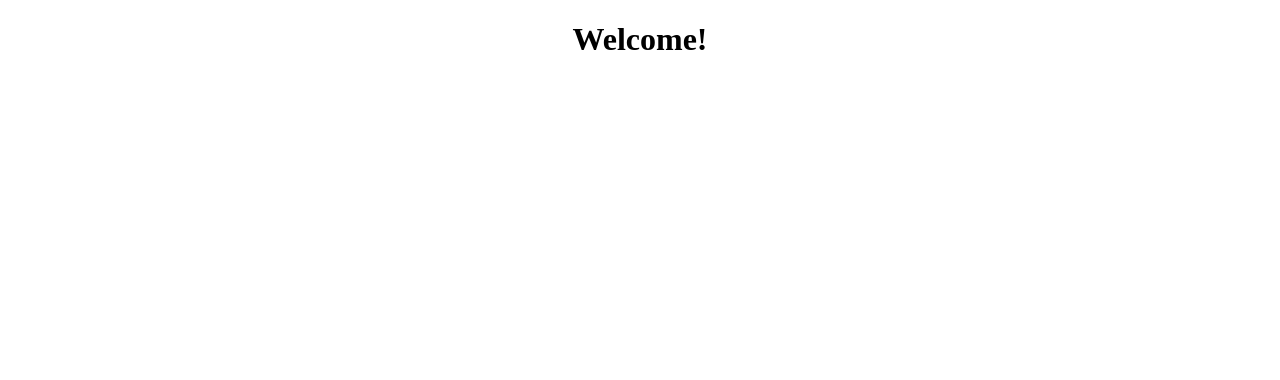
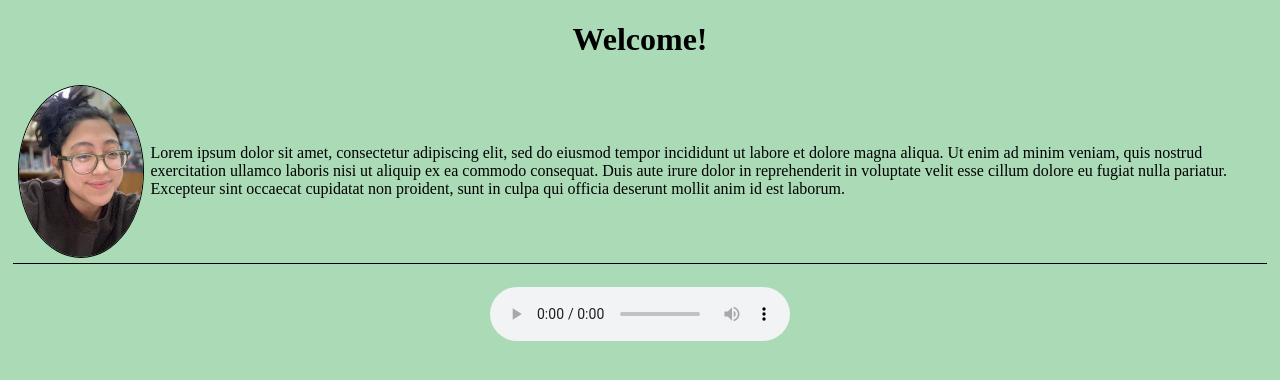
Before and after one commit to marliemarls/SBA316, a plain HTML site: page index.html in a window 1280 px wide. Drawn offline with Linux system fonts and the light colour scheme.

Commit message:
implemented a photo, ipsum lorem bio, and a music player

```diff
--- a/index.html
+++ b/index.html
@@ -8,7 +8,17 @@
 </head>
 <body>
     <h1></h1>
-
+    <div id="blog-div">
+        <img src="./images/Image.jpg" class="blog-pic"/>
+        <p id="blog-paragraph"></p>
+    </div>
+    <br>
+    <div id="music-div">
+        <audio controls>
+            <source src="./audio/src_components_audio_goodbye.mp3" type="audio/mp3">
+        </audio>
+    </div>
+    <div id="links-div"></div>
     <script src="script.js"></script>
 </body>
 </html>
--- a/script.js
+++ b/script.js
@@ -5,8 +5,19 @@ newHeader.addEventListener("click", (event)=>{
     newHeader.style.color = "cornflowerblue";
 });
 
+const blogDiv = document.getElementById("blog-paragraph")
+blogDiv.innerText = "Lorem ipsum dolor sit amet, consectetur adipiscing elit, sed do eiusmod tempor incididunt ut labore et dolore magna aliqua. Ut enim ad minim veniam, quis nostrud exercitation ullamco laboris nisi ut aliquip ex ea commodo consequat. Duis aute irure dolor in reprehenderit in voluptate velit esse cillum dolore eu fugiat nulla pariatur. Excepteur sint occaecat cupidatat non proident, sunt in culpa qui officia deserunt mollit anim id est laborum."
+
+// function createLinks(arr){
+//     arr.forEach(element => {
+//         let newLinks = document.createElement("a");
+//         newLinks.innerHTML = element;
+//     });
 
 
+// }
+
+// createLinks()
 
 
 //
--- a/style.css
+++ b/style.css
@@ -1,8 +1,31 @@
+body{
+    background-color: rgb(170, 218, 182);
+}
 h1{
     display: flex;
     justify-content: center;
 }
-#photos-div{
+
+#blog-div{
+    display: flex;
+    flex-direction: row;
+    margin: 5px;
+    padding: 5px;
+    border-bottom: solid black 1pt;
+}
+.blog-pic{
+    height: 60%;
+    width: 10%;
+    border: solid black 1pt;
+    border-radius: 50%;
+}
+#blog-paragraph{
+    display: flex;
+    align-items: center;
+    margin: 3px;
+    padding: 3px;
+}
+#music-div{
     display: flex;
     justify-content: center;
 }
```
Also changed, not shown: images/Image.jpg (added), 1 other file.
